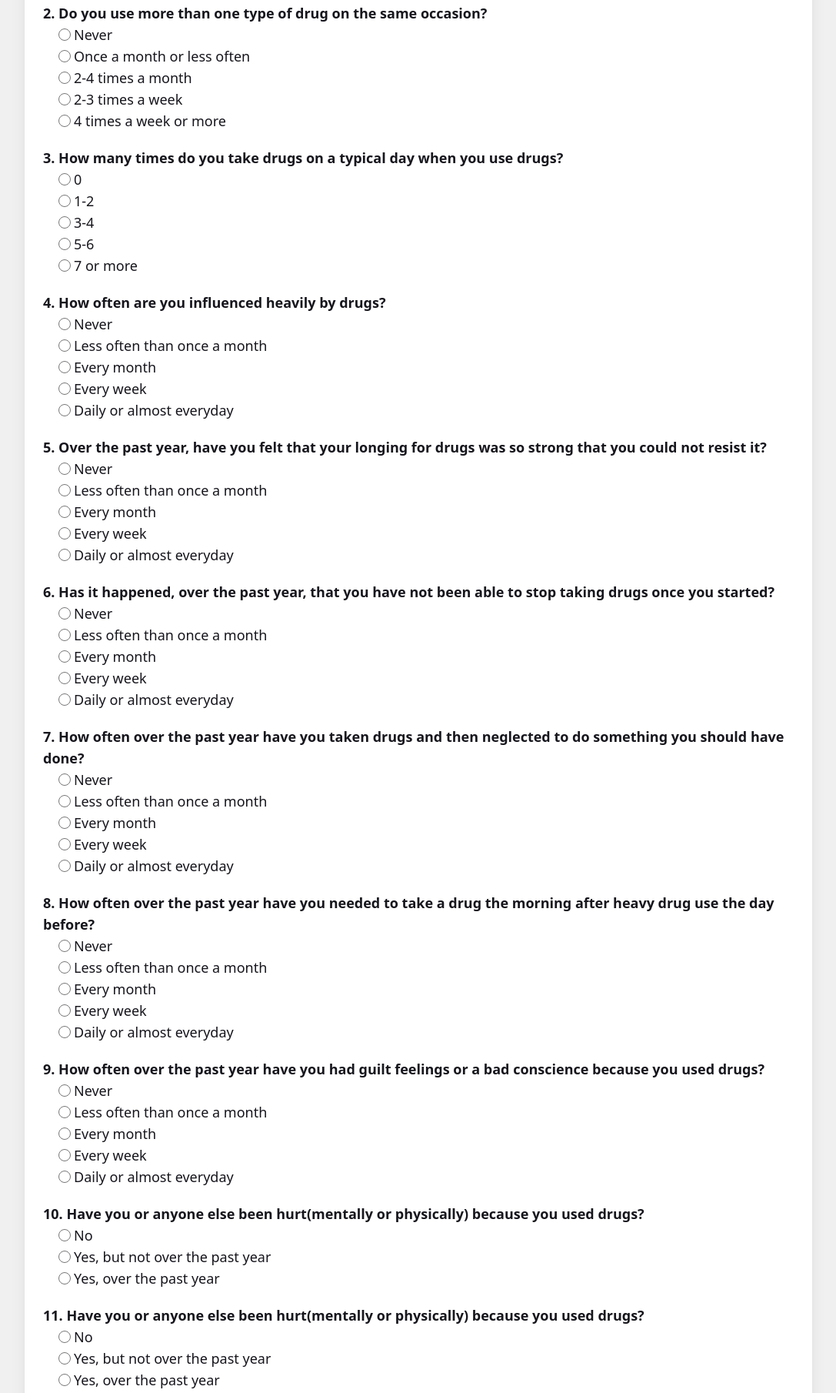
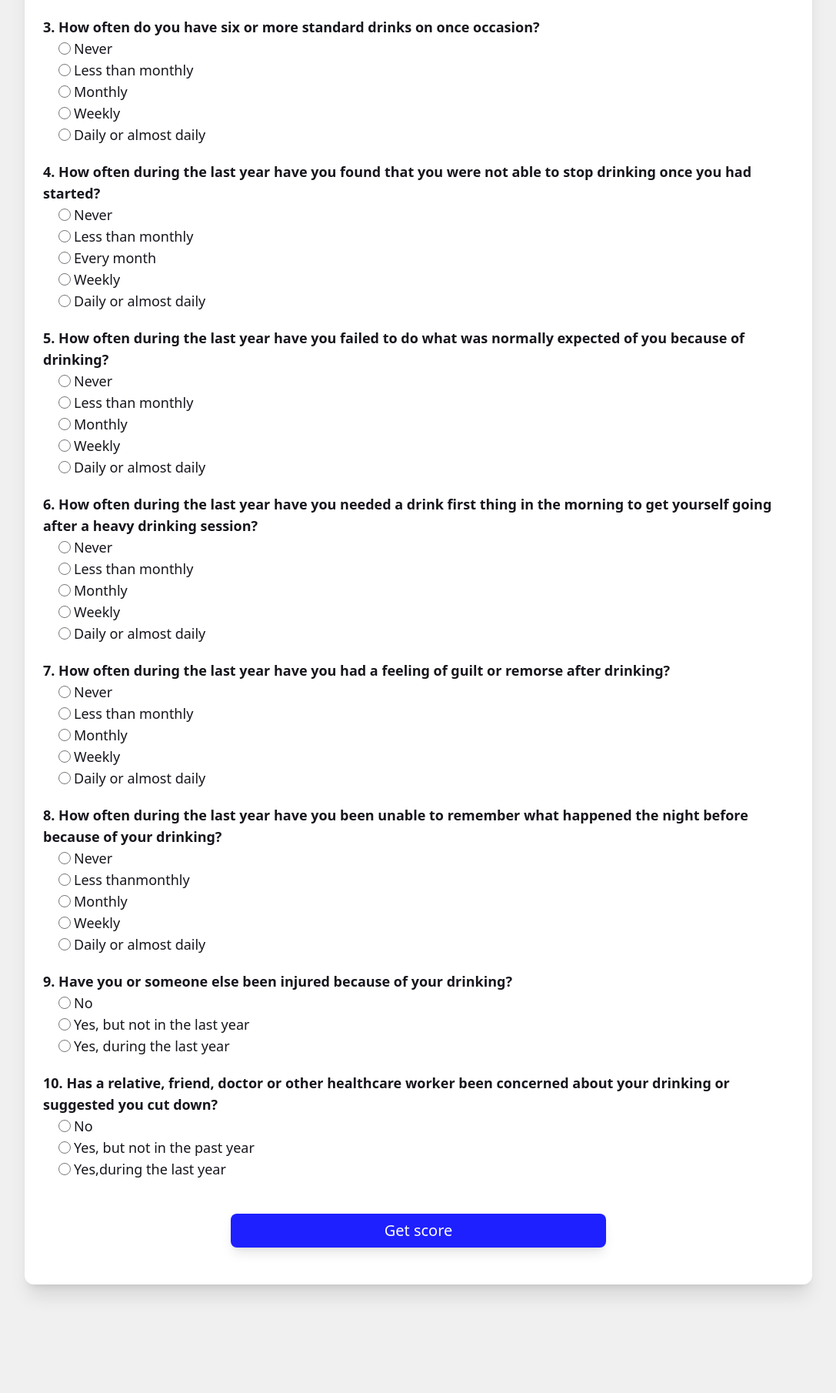
Before and after one commit to Mx-Crvr/audit_dudit, a website: page dist/a_test.html in a window 1280 px wide. Shown: the part 594-2404 px from the top of the page at 77% size, without its empty margins (96-1183 px from the left). After the commit the page ends 2311 px from the top, so only its background shows below. Drawn offline with Linux system fonts and the light colour scheme.

Commit message:
modify questions for audit

```diff
--- a/dist/a_test.html
+++ b/dist/a_test.html
@@ -5,183 +5,182 @@
   <meta name="viewport" content="width=device-width, initial-scale=1.0">
   <title>Test | DUDIT & AUDIT</title>
   <link rel="stylesheet" href="./main.css">
+  <script src="./audit.js" defer></script>
 </head>
 <body class="bg-white text-black">
   <header class="max-w-5xl mx-auto">
     <img src="../src/imgs/pex-logo.webp" alt="PEx Logo">
   </header>
 
-  <main class="max-w-5xl mx-auto text-lg mb-12">
-    <h1 class="text-4xl font-semibold text-center my-12">Combined DUDIT & AUDIT Test</h1>
-    <p class="text-center my-12">Lorem ipsum dolor sit, amet consectetur adipisicing elit. Placeat repellendus autem eum cupiditate sunt aliquid, quibusdam labore, cumque iure ipsam officia consequuntur nisi dolorum iusto consectetur vero. Lorem ipsum dolor sit amet consectetur.</p>
-
-    <div class="container bg-[#fff] p-6 shadow-xl rounded-xl flex flex-col gap-5">
-      <h2 class="text-3xl font-semibold">Drug Use Disorder Identification Test</h2>
+  <main class="max-w-5xl mx-auto text-lg my-12">
+    <div class="container bg-[#fff] p-6 shadow-xl rounded-xl flex flex-col items-start gap-5">
+      <button class="border border-[#fff] bg-[#fff] text-blue underline text-xl" id="back-btn">< Back</button>
+      <h2 class="text-3xl font-semibold">Alcohol Use Disorder Identification Test</h2>
       <!-- Question 1 -->
       <div class="q1">
-        <p class="question font-semibold">1. How often do you use drugs other than alcohol?</p>
+        <p class="question font-semibold">1. How often do you have a drink containing alcohol?</p>
 
         <div class="selections ml-5">
           <div class="input flex items-center gap-1">
-            <input type="radio" name="q1" id="d1-0" value="0" class="w-4 h-4">
-            <label for="d1-0" class="cursor-pointer text-md">Never</label>
+            <input type="radio" name="q1" id="a1-0" value="0" class="w-4 h-4">
+            <label for="a1-0" class="cursor-pointer text-md">Never</label>
           </div>
           <div class="input flex items-center gap-1">
-            <input type="radio" name="q1" id="d1-1" value="1" class="w-4 h-4">
-            <label for="d1-1" class="cursor-pointer text-md">Once a month or less often</label>
+            <input type="radio" name="q1" id="a1-1" value="1" class="w-4 h-4">
+            <label for="a1-1" class="cursor-pointer text-md">Monthly or less</label>
           </div>
           <div class="input flex items-center gap-1">
-            <input type="radio" name="q1" id="d1-2" value="2" class="w-4 h-4">
-            <label for="d1-2" class="cursor-pointer text-md">2-4 times a month</label>
+            <input type="radio" name="q1" id="a1-2" value="2" class="w-4 h-4">
+            <label for="a1-2" class="cursor-pointer text-md">2-4 times a month</label>
           </div>
           <div class="input flex items-center gap-1">
-            <input type="radio" name="q1" id="d1-3" value="3" class="w-4 h-4">
-            <label for="d1-3" class="cursor-pointer text-md">2-3 times a week</label>
+            <input type="radio" name="q1" id="a1-3" value="3" class="w-4 h-4">
+            <label for="a1-3" class="cursor-pointer text-md">2-3 times a week</label>
           </div>
           <div class="input flex items-center gap-1">
-            <input type="radio" name="q1" id="d1-4" value="4" class="w-4 h-4">
-            <label for="d1-4" class="cursor-pointer text-md">4 times a week or more</label>
+            <input type="radio" name="q1" id="a1-4" value="4" class="w-4 h-4">
+            <label for="a1-4" class="cursor-pointer text-md">4 times a week or more</label>
           </div>
         </div>
       </div>
       <!-- Question 2 -->
       <div class="q2">
-        <p class="question font-semibold">2. Do you use more than one type of drug on the same occasion?</p>
+        <p class="question font-semibold">2. How many drinks containing alcohol do you have on a typical day when you are drinking?</p>
 
         <div class="selections ml-5">
           <div class="input flex items-center gap-1">
-            <input type="radio" name="q2" id="d2-0" value="0" class="w-4 h-4">
-            <label for="d2-0" class="cursor-pointer text-md">Never</label>
+            <input type="radio" name="q2" id="a2-0" value="0" class="w-4 h-4">
+            <label for="a2-0" class="cursor-pointer text-md">1 or 2</label>
           </div>
           <div class="input flex items-center gap-1">
-            <input type="radio" name="q2" id="d2-1" value="1" class="w-4 h-4">
-            <label for="d2-1" class="cursor-pointer text-md">Once a month or less often</label>
+            <input type="radio" name="q2" id="a2-1" value="1" class="w-4 h-4">
+            <label for="a2-1" class="cursor-pointer text-md">3 or 4</label>
           </div>
           <div class="input flex items-center gap-1">
-            <input type="radio" name="q2" id="d2-2" value="2" class="w-4 h-4">
-            <label for="d2-2" class="cursor-pointer text-md">2-4 times a month</label>
+            <input type="radio" name="q2" id="a2-2" value="2" class="w-4 h-4">
+            <label for="a2-2" class="cursor-pointer text-md">5 or 6</label>
           </div>
           <div class="input flex items-center gap-1">
-            <input type="radio" name="q2" id="d2-3" value="3" class="w-4 h-4">
-            <label for="d2-3" class="cursor-pointer text-md">2-3 times a week</label>
+            <input type="radio" name="q2" id="a2-3" value="3" class="w-4 h-4">
+            <label for="a2-3" class="cursor-pointer text-md">7 to 9</label>
           </div>
           <div class="input flex items-center gap-1">
-            <input type="radio" name="q2" id="d2-4" value="4" class="w-4 h-4">
-            <label for="d2-4" class="cursor-pointer text-md">4 times a week or more</label>
+            <input type="radio" name="q2" id="a2-4" value="4" class="w-4 h-4">
+            <label for="a2-4" class="cursor-pointer text-md">10 or more</label>
           </div>
         </div>
       </div>
       <!-- Question 3 -->
       <div class="q3">
-        <p class="question font-semibold">3. How many times do you take drugs on a typical day when you use drugs?</p>
+        <p class="question font-semibold">3. How often do you have six or more standard drinks on once occasion?</p>
 
         <div class="selections ml-5">
           <div class="input flex items-center gap-1">
-            <input type="radio" name="q3" id="d3-0" value="0" class="w-4 h-4">
-            <label for="d3-0" class="cursor-pointer text-md">0</label>
+            <input type="radio" name="q3" id="a3-0" value="0" class="w-4 h-4">
+            <label for="a3-0" class="cursor-pointer text-md">Never</label>
           </div>
           <div class="input flex items-center gap-1">
-            <input type="radio" name="q3" id="d3-1" value="1" class="w-4 h-4">
-            <label for="d3-1" class="cursor-pointer text-md">1-2</label>
+            <input type="radio" name="q3" id="a3-1" value="1" class="w-4 h-4">
+            <label for="a3-1" class="cursor-pointer text-md">Less than monthly</label>
           </div>
           <div class="input flex items-center gap-1">
-            <input type="radio" name="q3" id="d3-2" value="2" class="w-4 h-4">
-            <label for="d3-2" class="cursor-pointer text-md">3-4</label>
+            <input type="radio" name="q3" id="a3-2" value="2" class="w-4 h-4">
+            <label for="a3-2" class="cursor-pointer text-md">Monthly</label>
           </div>
           <div class="input flex items-center gap-1">
-            <input type="radio" name="q3" id="d3-3" value="3" class="w-4 h-4">
-            <label for="d3-3" class="cursor-pointer text-md">5-6</label>
+            <input type="radio" name="q3" id="a3-3" value="3" class="w-4 h-4">
+            <label for="a3-3" class="cursor-pointer text-md">Weekly</label>
           </div>
           <div class="input flex items-center gap-1">
-            <input type="radio" name="q3" id="d3-4" value="4" class="w-4 h-4">
-            <label for="d3-4" class="cursor-pointer text-md">7 or more</label>
+            <input type="radio" name="q3" id="a3-4" value="4" class="w-4 h-4">
+            <label for="a3-4" class="cursor-pointer text-md">Daily or almost daily</label>
           </div>
         </div>
       </div>
       <!-- Question 4 -->
       <div class="q4">
-        <p class="question font-semibold">4. How often are you influenced heavily by drugs?</p>
+        <p class="question font-semibold">4. How often during the last year have you found that you were not able to stop drinking once you had started?</p>
 
         <div class="selections ml-5">
           <div class="input flex items-center gap-1">
-            <input type="radio" name="q4" id="d4-0" value="0" class="w-4 h-4">
-            <label for="d4-0" class="cursor-pointer text-md">Never</label>
+            <input type="radio" name="q4" id="a4-0" value="0" class="w-4 h-4">
+            <label for="a4-0" class="cursor-pointer text-md">Never</label>
           </div>
           <div class="input flex items-center gap-1">
-            <input type="radio" name="q4" id="d4-1" value="1" class="w-4 h-4">
-            <label for="d4-1" class="cursor-pointer text-md">Less often than once a month</label>
+            <input type="radio" name="q4" id="a4-1" value="1" class="w-4 h-4">
+            <label for="a4-1" class="cursor-pointer text-md">Less than monthly</label>
           </div>
           <div class="input flex items-center gap-1">
-            <input type="radio" name="q4" id="d4-2" value="2" class="w-4 h-4">
-            <label for="d4-2" class="cursor-pointer text-md">Every month</label>
+            <input type="radio" name="q4" id="a4-2" value="2" class="w-4 h-4">
+            <label for="a4-2" class="cursor-pointer text-md">Every month</label>
           </div>
           <div class="input flex items-center gap-1">
-            <input type="radio" name="q4" id="d4-3" value="3" class="w-4 h-4">
-            <label for="d4-3" class="cursor-pointer text-md">Every week</label>
+            <input type="radio" name="q4" id="a4-3" value="3" class="w-4 h-4">
+            <label for="a4-3" class="cursor-pointer text-md">Weekly</label>
           </div>
           <div class="input flex items-center gap-1">
-            <input type="radio" name="q4" id="d4-4" value="4" class="w-4 h-4">
-            <label for="d4-4" class="cursor-pointer text-md">Daily or almost everyday</label>
+            <input type="radio" name="q4" id="a4-4" value="4" class="w-4 h-4">
+            <label for="a4-4" class="cursor-pointer text-md">Daily or almost daily</label>
           </div>
         </div>
       </div>
       <!-- Question 5 -->
       <div class="q5">
-        <p class="question font-semibold">5. Over the past year, have you felt that your longing for drugs was so strong that you could not resist it?</p>
+        <p class="question font-semibold">5. How often during the last year have you failed to do what was normally expected of you because of drinking?</p>
 
         <div class="selections ml-5">
           <div class="input flex items-center gap-1">
-            <input type="radio" name="q5" id="d5-0" value="0" class="w-4 h-4">
-            <label for="d5-0" class="cursor-pointer text-md">Never</label>
+            <input type="radio" name="q5" id="a5-0" value="0" class="w-4 h-4">
+            <label for="a5-0" class="cursor-pointer text-md">Never</label>
           </div>
           <div class="input flex items-center gap-1">
-            <input type="radio" name="q5" id="d5-1" value="1" class="w-4 h-4">
-            <label for="d5-1" class="cursor-pointer text-md">Less often than once a month</label>
+            <input type="radio" name="q5" id="a5-1" value="1" class="w-4 h-4">
+            <label for="a5-1" class="cursor-pointer text-md">Less than monthly</label>
           </div>
           <div class="input flex items-center gap-1">
-            <input type="radio" name="q5" id="d5-2" value="2" class="w-4 h-4">
-            <label for="d5-2" class="cursor-pointer text-md">Every month</label>
+            <input type="radio" name="q5" id="a5-2" value="2" class="w-4 h-4">
+            <label for="a5-2" class="cursor-pointer text-md">Monthly</label>
           </div>
           <div class="input flex items-center gap-1">
-            <input type="radio" name="q5" id="d5-3" value="3" class="w-4 h-4">
-            <label for="d5-3" class="cursor-pointer text-md">Every week</label>
+            <input type="radio" name="q5" id="a5-3" value="3" class="w-4 h-4">
+            <label for="a5-3" class="cursor-pointer text-md">Weekly</label>
           </div>
           <div class="input flex items-center gap-1">
-            <input type="radio" name="q5" id="d5-4" value="4" class="w-4 h-4">
-            <label for="d5-4" class="cursor-pointer text-md">Daily or almost everyday</label>
+            <input type="radio" name="q5" id="a5-4" value="4" class="w-4 h-4">
+            <label for="a5-4" class="cursor-pointer text-md">Daily or almost daily</label>
           </div>
         </div>
       </div>
       <!-- Question 6 -->
       <div class="q6">
-        <p class="question font-semibold">6. Has it happened, over the past year, that you have not been able to stop taking drugs once you started?</p>
+        <p class="question font-semibold">6. How often during the last year have you needed a drink first thing in the morning to get yourself going after a heavy drinking session?</p>
 
         <div class="selections ml-5">
           <div class="input flex items-center gap-1">
-            <input type="radio" name="q6" id="d6-0" value="0" class="w-4 h-4">
-            <label for="d6-0" class="cursor-pointer text-md">Never</label>
+            <input type="radio" name="q6" id="a6-0" value="0" class="w-4 h-4">
+            <label for="a6-0" class="cursor-pointer text-md">Never</label>
           </div>
           <div class="input flex items-center gap-1">
-            <input type="radio" name="q6" id="d6-1" value="1" class="w-4 h-4">
-            <label for="d6-1" class="cursor-pointer text-md">Less often than once a month</label>
+            <input type="radio" name="q6" id="a6-1" value="1" class="w-4 h-4">
+            <label for="a6-1" class="cursor-pointer text-md">Less than monthly</label>
           </div>
           <div class="input flex items-center gap-1">
-            <input type="radio" name="q6" id="d6-2" value="2" class="w-4 h-4">
-            <label for="d6-2" class="cursor-pointer text-md">Every month</label>
+            <input type="radio" name="q6" id="a6-2" value="2" class="w-4 h-4">
+            <label for="a6-2" class="cursor-pointer text-md">Monthly</label>
           </div>
           <div class="input flex items-center gap-1">
-            <input type="radio" name="q6" id="d6-3" value="3" class="w-4 h-4">
-            <label for="d6-3" class="cursor-pointer text-md">Every week</label>
+            <input type="radio" name="q6" id="a6-3" value="3" class="w-4 h-4">
+            <label for="a6-3" class="cursor-pointer text-md">Weekly</label>
           </div>
           <div class="input flex items-center gap-1">
-            <input type="radio" name="q6" id="d6-4" value="4" class="w-4 h-4">
-            <label for="d6-4" class="cursor-pointer text-md">Daily or almost everyday</label>
+            <input type="radio" name="q6" id="a6-4" value="4" class="w-4 h-4">
+            <label for="a6-4" class="cursor-pointer text-md">Daily or almost daily</label>
           </div>
         </div>
       </div>
       <!-- Question 7 -->
       <div class="q7">
-        <p class="question font-semibold">7. How often over the past year have you taken drugs and then neglected to do something you should have done?</p>
+        <p class="question font-semibold">7. How often during the last year have you had a feeling of guilt or remorse after drinking?</p>
 
         <div class="selections ml-5">
           <div class="input flex items-center gap-1">
@@ -190,115 +189,91 @@
           </div>
           <div class="input flex items-center gap-1">
             <input type="radio" name="q7" id="d7-1" value="1" class="w-4 h-4">
-            <label for="d7-1" class="cursor-pointer text-md">Less often than once a month</label>
+            <label for="d7-1" class="cursor-pointer text-md">Less than monthly</label>
           </div>
           <div class="input flex items-center gap-1">
             <input type="radio" name="q7" id="d7-2" value="2" class="w-4 h-4">
-            <label for="d7-2" class="cursor-pointer text-md">Every month</label>
+            <label for="d7-2" class="cursor-pointer text-md">Monthly</label>
           </div>
           <div class="input flex items-center gap-1">
             <input type="radio" name="q7" id="d7-3" value="3" class="w-4 h-4">
-            <label for="d7-3" class="cursor-pointer text-md">Every week</label>
+            <label for="d7-3" class="cursor-pointer text-md">Weekly</label>
           </div>
           <div class="input flex items-center gap-1">
             <input type="radio" name="q7" id="d7-4" value="4" class="w-4 h-4">
-            <label for="d7-4" class="cursor-pointer text-md">Daily or almost everyday</label>
+            <label for="d7-4" class="cursor-pointer text-md">Daily or almost daily</label>
           </div>
         </div>
       </div>
       <!-- Question 8 -->
       <div class="q8">
-        <p class="question font-semibold">8. How often over the past year have you needed to take a drug the morning after heavy drug use the day before?</p>
+        <p class="question font-semibold">8. How often during the last year have you been unable to remember what happened the night before because of your drinking?</p>
 
         <div class="selections ml-5">
           <div class="input flex items-center gap-1">
-            <input type="radio" name="q8" id="d8-0" value="0" class="w-4 h-4">
-            <label for="d8-0" class="cursor-pointer text-md">Never</label>
+            <input type="radio" name="q8" id="a8-0" value="0" class="w-4 h-4">
+            <label for="a8-0" class="cursor-pointer text-md">Never</label>
           </div>
           <div class="input flex items-center gap-1">
-            <input type="radio" name="q8" id="d8-1" value="1" class="w-4 h-4">
-            <label for="d8-1" class="cursor-pointer text-md">Less often than once a month</label>
+            <input type="radio" name="q8" id="a8-1" value="1" class="w-4 h-4">
+            <label for="a8-1" class="cursor-pointer text-md">Less thanmonthly</label>
           </div>
           <div class="input flex items-center gap-1">
-            <input type="radio" name="q8" id="d8-2" value="2" class="w-4 h-4">
-            <label for="d8-2" class="cursor-pointer text-md">Every month</label>
+            <input type="radio" name="q8" id="a8-2" value="2" class="w-4 h-4">
+            <label for="a8-2" class="cursor-pointer text-md">Monthly</label>
           </div>
           <div class="input flex items-center gap-1">
-            <input type="radio" name="q8" id="d8-3" value="3" class="w-4 h-4">
-            <label for="d8-3" class="cursor-pointer text-md">Every week</label>
+            <input type="radio" name="q8" id="a8-3" value="3" class="w-4 h-4">
+            <label for="a8-3" class="cursor-pointer text-md">Weekly</label>
           </div>
           <div class="input flex items-center gap-1">
-            <input type="radio" name="q8" id="d8-4" value="4" class="w-4 h-4">
-            <label for="d8-4" class="cursor-pointer text-md">Daily or almost everyday</label>
+            <input type="radio" name="q8" id="a8-4" value="4" class="w-4 h-4">
+            <label for="a8-4" class="cursor-pointer text-md">Daily or almost daily</label>
           </div>
         </div>
       </div>
       <!-- Question 9 -->
       <div class="q9">
-        <p class="question font-semibold">9. How often over the past year have you had guilt feelings or a bad conscience because you used drugs?</p>
+        <p class="question font-semibold">9. Have you or someone else been injured because of your drinking?</p>
 
         <div class="selections ml-5">
           <div class="input flex items-center gap-1">
-            <input type="radio" name="q9" id="d9-0" value="0" class="w-4 h-4">
-            <label for="d9-0" class="cursor-pointer text-md">Never</label>
+            <input type="radio" name="q9" id="a9-0" value="0" class="w-4 h-4">
+            <label for="a9-0" class="cursor-pointer text-md">No</label>
           </div>
           <div class="input flex items-center gap-1">
-            <input type="radio" name="q9" id="d9-1" value="1" class="w-4 h-4">
-            <label for="d9-1" class="cursor-pointer text-md">Less often than once a month</label>
+            <input type="radio" name="q9" id="a9-2" value="2" class="w-4 h-4">
+            <label for="a9-2" class="cursor-pointer text-md">Yes, but not in the last year</label>
           </div>
           <div class="input flex items-center gap-1">
-            <input type="radio" name="q9" id="d9-2" value="2" class="w-4 h-4">
-            <label for="d9-2" class="cursor-pointer text-md">Every month</label>
-          </div>
-          <div class="input flex items-center gap-1">
-            <input type="radio" name="q9" id="d9-3" value="3" class="w-4 h-4">
-            <label for="d9-3" class="cursor-pointer text-md">Every week</label>
-          </div>
-          <div class="input flex items-center gap-1">
-            <input type="radio" name="q9" id="d9-4" value="4" class="w-4 h-4">
-            <label for="d9-4" class="cursor-pointer text-md">Daily or almost everyday</label>
+            <input type="radio" name="q9" id="a9-4" value="4" class="w-4 h-4">
+            <label for="a9-4" class="cursor-pointer text-md">Yes, during the last year</label>
           </div>
         </div>
       </div>
       <!-- Question 10 -->
       <div class="q10">
-        <p class="question font-semibold">10. Have you or anyone else been hurt(mentally or physically) because you used drugs?</p>
+        <p class="question font-semibold">10. Has a relative, friend, doctor or other healthcare worker been concerned about your drinking or suggested you cut down?</p>
 
         <div class="selections ml-5">
           <div class="input flex items-center gap-1">
-            <input type="radio" name="q10" id="d10-0" value="0" class="w-4 h-4">
-            <label for="d10-0" class="cursor-pointer text-md">No</label>
+            <input type="radio" name="q10" id="a10-0" value="0" class="w-4 h-4">
+            <label for="a10-0" class="cursor-pointer text-md">No</label>
           </div>
           <div class="input flex items-center gap-1">
-            <input type="radio" name="q10" id="d10-2" value="2" class="w-4 h-4">
-            <label for="d10-2" class="cursor-pointer text-md">Yes, but not over the past year</label>
+            <input type="radio" name="q10" id="a10-2" value="2" class="w-4 h-4">
+            <label for="a10-2" class="cursor-pointer text-md">Yes, but not in the past year</label>
           </div>
           <div class="input flex items-center gap-1">
-            <input type="radio" name="q10" id="d10-4" value="4" class="w-4 h-4">
-            <label for="d10-4" class="cursor-pointer text-md">Yes, over the past year</label>
+            <input type="radio" name="q10" id="a10-4" value="4" class="w-4 h-4">
+            <label for="a10-4" class="cursor-pointer text-md">Yes,during the last year</label>
           </div>
         </div>
       </div>
-      <!-- Question 11 -->
-      <div class="q11">
-        <p class="question font-semibold">11. Have you or anyone else been hurt(mentally or physically) because you used drugs?</p>
 
-        <div class="selections ml-5">
-          <div class="input flex items-center gap-1">
-            <input type="radio" name="q11" id="d11-0" value="0" class="w-4 h-4">
-            <label for="d11-0" class="cursor-pointer text-md">No</label>
-          </div>
-          <div class="input flex items-center gap-1">
-            <input type="radio" name="q11" id="d11-2" value="2" class="w-4 h-4">
-            <label for="d11-2" class="cursor-pointer text-md">Yes, but not over the past year</label>
-          </div>
-          <div class="input flex items-center gap-1">
-            <input type="radio" name="q11" id="d11-4" value="4" class="w-4 h-4">
-            <label for="d11-4" class="cursor-pointer text-md">Yes, over the past year</label>
-          </div>
-        </div>
-      </div>
-      <a href="./a_test.html" class="text-[#fff] text-xl bg-darkblue p-2 text-center rounded-lg shadow-lg transition-all hover:bg-blue w-1/2 mx-auto my-6">Proceed to AUDIT</a>
+
+
+      <a href="./results.html" class="text-[#fff] text-xl bg-darkblue p-2 text-center rounded-lg shadow-lg transition-all hover:bg-blue w-1/2 mx-auto my-6">Get score</a>
     </div>
   </main>
 </body>
```
Also changed, not shown: dist/main.css.
